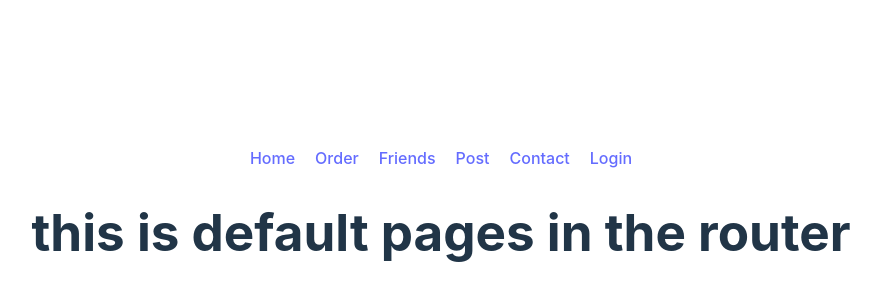
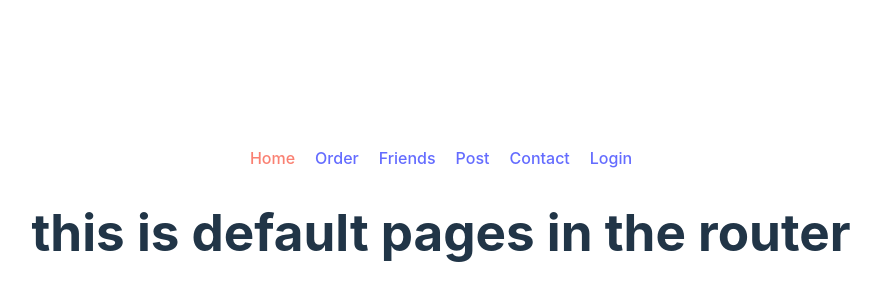
Before and after one commit to MDABDULLAH16/intro-react-router, a React (Vite) app: page / in a window 1280 px wide. Shown: the part 180-480 px from the top of the page, without its empty margins (199-1080 px from the left). Built offline with nearby package versions, Linux system fonts and the light colour scheme.

Commit message:
ActiveLink setup

```diff
--- /dev/null
+++ b/src/ActiveLink/ActiveLink.css
@@ -0,0 +1,4 @@
+.active {
+  color: salmon;
+  text-decoration: red;
+}
--- /dev/null
+++ b/src/ActiveLink/ActiveLink.jsx
@@ -0,0 +1,13 @@
+import React from "react";
+import { NavLink } from "react-router-dom";
+import "./ActiveLink.css";
+
+const ActiveLink = ({ to, children }) => {
+  return (
+    <NavLink to={to} className={({ isActive }) => (isActive ? "active" : "")}>
+      {children}
+    </NavLink>
+  );
+};
+
+export default ActiveLink;
--- a/src/Header/Header.jsx
+++ b/src/Header/Header.jsx
@@ -1,17 +1,18 @@
 import React from "react";
 import { Link } from "react-router-dom";
 import "./Header.css";
+import ActiveLink from "../ActiveLink/ActiveLink";
 
 const Header = () => {
   return (
     <div>
       <nav>
-        <Link to="/">Home</Link>
-        <Link to="/order">Order</Link>
-        <Link to="/friends">Friends</Link>
-        <Link to="/post">Post</Link>
-        <Link to="/contact">Contact</Link>
-        <Link to="/login">Login</Link>
+        <ActiveLink to="/">Home</ActiveLink>
+        <ActiveLink to="/order">Order</ActiveLink>
+        <ActiveLink to="/friends">Friends</ActiveLink>
+        <ActiveLink to="/post">Post</ActiveLink>
+        <ActiveLink to="/contact">Contact</ActiveLink>
+        <ActiveLink to="/login">Login</ActiveLink>
       </nav>
     </div>
   );
--- a/src/Home/Home.jsx
+++ b/src/Home/Home.jsx
@@ -1,13 +1,13 @@
 import React from "react";
 import Header from "../Header/Header";
-import { Outlet } from "react-router-dom";
-import Fast from "../Fast/Fast";
+import { Outlet, useNavigation } from "react-router-dom";
 
 const Home = () => {
+  const navigation = useNavigation();
   return (
     <div>
       <Header></Header>
-
+      <div>{navigation.state === "loading" ? "Loading Data..." : ""}</div>
       <Outlet></Outlet>
     </div>
   );
```
